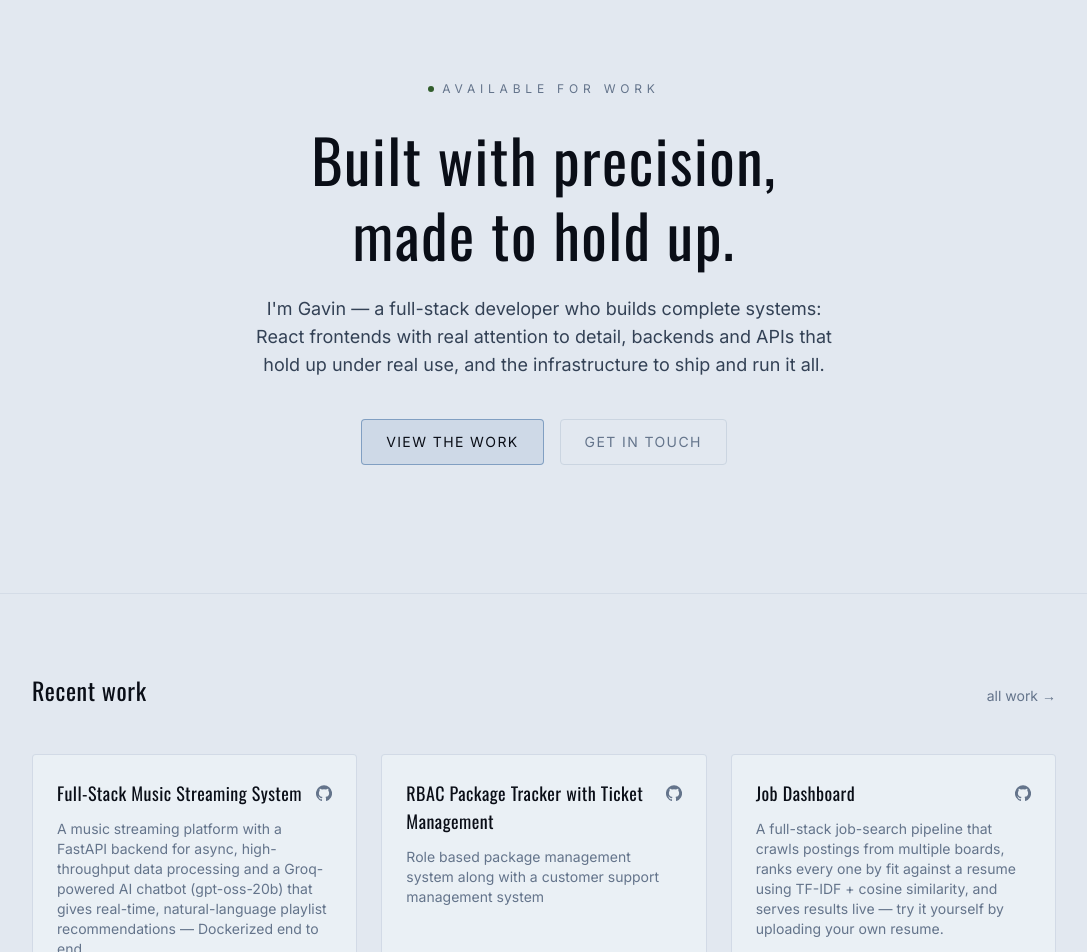
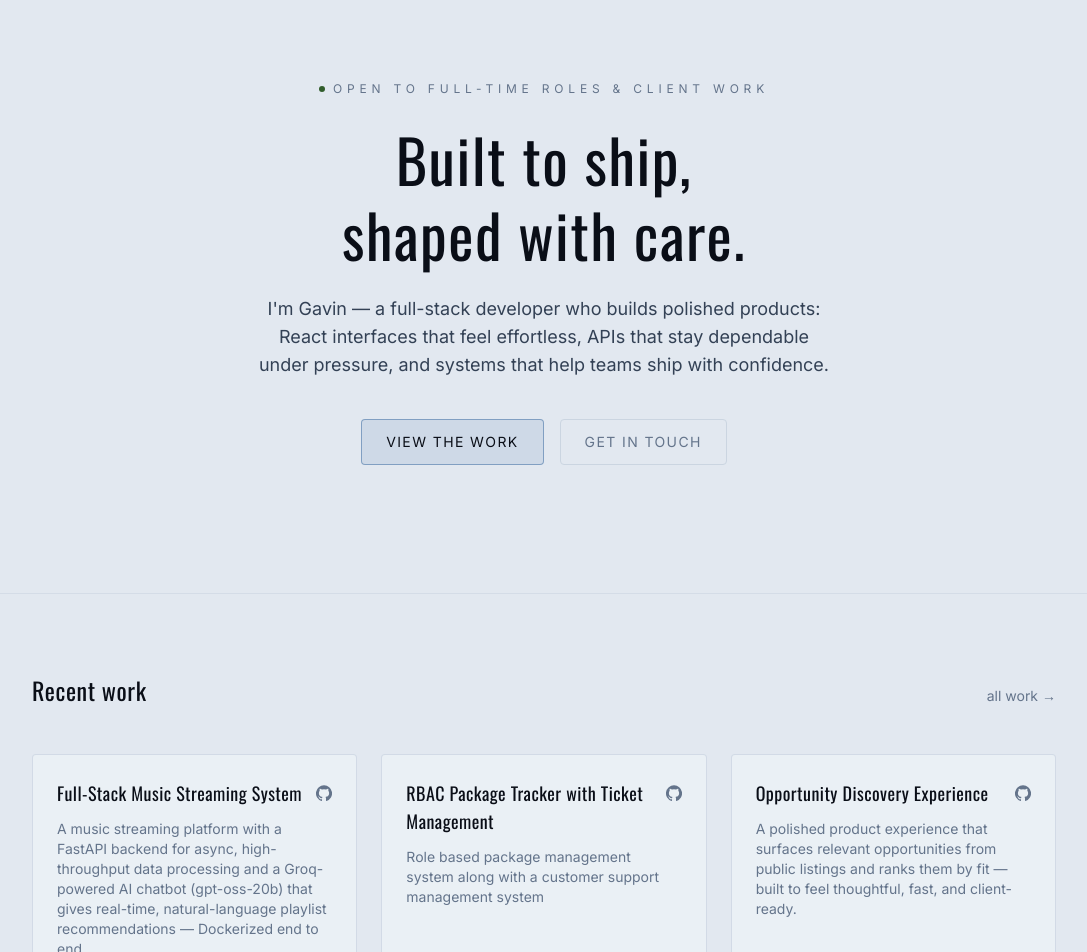
Before and after one commit to geeko452100/specter-ui, a React (Vite) app in the folder react-frontend/: page / in a window 1280 px wide. Shown: the part 140-1092 px from the top of the page, without its empty margins (96-1183 px from the left). Built offline with nearby package versions, Linux system fonts and the light colour scheme; no server answers.

Commit message:
Update navigation labels and enhance descriptions across multiple components for clarity and consistency

```diff
--- a/react-frontend/src/components/Layout.tsx
+++ b/react-frontend/src/components/Layout.tsx
@@ -14,9 +14,9 @@ const links: NavLinkItem[] = [
   { to: '/work', label: 'Work' },
   { to: '/about', label: 'About' },
   { to: '/resume', label: 'Resume' },
-  { to: '/dashboard', label: 'Dashboard' },
+  { to: '/dashboard', label: 'Demo' },
   { to: '/contact', label: 'Contact' },
-  { to: 'https://prairiewebstudio.com', label: "Prairie Web Studio" },
+  { to: 'https://prairiewebstudio.com', label: "Static Sites" },
 ]
 
 function Layout() {
--- a/react-frontend/src/pages/Contact.tsx
+++ b/react-frontend/src/pages/Contact.tsx
@@ -15,7 +15,7 @@ type SubmitState = { status: 'idle' | 'sending' | 'sent' } | { status: 'error';
 function Contact() {
   useSeo({
     title: 'Contact',
-    description: "Get in touch with Gavin Griffith, a full-stack developer available for work.",
+    description: "Get in touch with Gavin Griffith, a full-stack developer open to full-time roles and client work.",
     path: '/contact',
   })
 
@@ -66,7 +66,7 @@ function Contact() {
         Say what you came to say
       </h1>
       <p className="mt-4 text-smoke">
-        Have a project, a question, or feedback on the work? I read
+        Have a role, a project, a question, or feedback on the work? I read
         everything that comes through.
       </p>
 
--- a/react-frontend/src/pages/Dashboard.tsx
+++ b/react-frontend/src/pages/Dashboard.tsx
@@ -26,9 +26,9 @@ type LoadState =
 
 function Dashboard() {
   useSeo({
-    title: 'Job Dashboard',
+    title: 'Product Demo',
     description:
-      'A live job-search dashboard that crawls postings from multiple boards and ranks them by fit against your resume using TF-IDF + cosine similarity.',
+      'A live resume-matching demo — upload a resume and see postings from multiple boards ranked by fit using TF-IDF + cosine similarity.',
     path: '/dashboard',
   })
 
@@ -85,15 +85,19 @@ function Dashboard() {
   if (state.status !== 'ready') {
     return (
       <section className="mx-auto max-w-md px-6 py-24">
-        <p className="text-xs tracking-[0.4em] text-accent uppercase">job dashboard</p>
-        <h1 className="mt-3 font-display text-3xl tracking-wide text-bone sm:text-4xl">Try your resume</h1>
+        <p className="text-xs tracking-[0.4em] text-accent uppercase">product demo</p>
+        <h1 className="mt-3 font-display text-3xl tracking-wide text-bone sm:text-4xl">Try the experience</h1>
         <p className="mt-4 text-smoke">
-          Postings pulled by python-crawler from multiple job boards, ranked against your resume by
-          keyword overlap, computed on the fly. The file is never stored — it's read, scored, and
-          discarded.
+          Upload a resume (PDF or plain text) and watch it get matched live against real postings,
+          ranked by fit with the same TF-IDF pipeline running behind this site. The file is never
+          stored — it's read, scored, and discarded.
         </p>
         <form onSubmit={handleSubmit} className="mt-8 space-y-4">
+          <label htmlFor="resume" className="block text-xs tracking-widest text-dust uppercase">
+            Resume (PDF or text)
+          </label>
           <input
+            id="resume"
             ref={fileInput}
             type="file"
             accept=".txt,.pdf,text/plain,application/pdf"
@@ -106,7 +110,7 @@ function Dashboard() {
             disabled={state.status === 'loading'}
             className="rounded-sm border border-accent/40 bg-accent-dim px-6 py-3 text-sm tracking-widest text-bone uppercase transition-colors duration-300 hover:border-accent hover:bg-accent/20 disabled:cursor-not-allowed disabled:opacity-50"
           >
-            {state.status === 'loading' ? 'Matching…' : 'Find my matches'}
+            {state.status === 'loading' ? 'Matching…' : 'Run the demo'}
           </button>
         </form>
       </section>
@@ -118,7 +122,7 @@ function Dashboard() {
       <div className="flex items-baseline justify-between">
         <div>
           <p className="text-xs tracking-[0.4em] text-accent uppercase">guest</p>
-          <h1 className="mt-3 font-display text-3xl tracking-wide text-bone sm:text-4xl">Job dashboard</h1>
+          <h1 className="mt-3 font-display text-3xl tracking-wide text-bone sm:text-4xl">Opportunity discovery demo</h1>
         </div>
         <button
           type="button"
@@ -129,8 +133,8 @@ function Dashboard() {
         </button>
       </div>
       <p className="mt-4 max-w-xl text-smoke">
-        Postings pulled by python-crawler, ranked by keyword overlap against the resume you uploaded —
-        best fit first.
+        The postings that best match your resume are surfaced first, ranked by fit — a clean
+        interface built for clarity and client-ready polish.
       </p>
 
       <div className="mt-10 flex flex-wrap items-center gap-6">
--- a/react-frontend/src/pages/Home.tsx
+++ b/react-frontend/src/pages/Home.tsx
@@ -22,12 +22,12 @@ const featured = [
     github: 'https://github.com/geeko452100/rbac-package.git'
   },
   {
-    title: 'Job Dashboard',
+    title: 'Opportunity Discovery Experience',
     year: '2026',
     url: 'https://specterui.dev/dashboard',
-    tags: ['Python Web Scraping', 'TF-IDF Matching', 'Cloudflare Workers API', 'React Dashboard', 'Resume Matching'],
+    tags: ['Python Ingestion', 'TF-IDF Matching', 'Cloudflare API', 'React Experience', 'Client-Facing Demo'],
     blurb:
-      'A full-stack job-search pipeline that crawls postings from multiple boards, ranks every one by fit against a resume using TF-IDF + cosine similarity, and serves results live — try it yourself by uploading your own resume.',
+      'A polished product experience that surfaces relevant opportunities from public listings and ranks them by fit — built to feel thoughtful, fast, and client-ready.',
     github:'https://github.com/geeko452100/specter-ui.git'
   },
 ]
@@ -36,7 +36,7 @@ function Home() {
   useSeo({
     title: 'Full-Stack Developer Portfolio',
     description:
-      "Gavin Griffith's full-stack developer portfolio — React and TypeScript frontends, Python and Node.js backends, and the Cloudflare/Postgres infrastructure tying them together.",
+      "Gavin Griffith's portfolio — polished React and TypeScript interfaces, dependable backends, and systems built for clients and teams.",
     path: '/',
   })
 
@@ -45,18 +45,17 @@ function Home() {
       <section className="mx-auto flex max-w-5xl flex-col items-center gap-6 px-6 pt-28 pb-24 text-center sm:pt-36 sm:pb-32">
         <p className="flex items-center gap-2 text-xs tracking-[0.4em] text-dust uppercase">
           <span className="animate-pulse-slow h-1.5 w-1.5 rounded-full bg-link" />
-          Available for work
+          Open to full-time roles &amp; client work
         </p>
         <h1 className="font-display text-4xl leading-tight tracking-wide text-bone sm:text-6xl">
-          Built with precision,
+          Built to ship,
           <br />
-          made to hold up.
+          shaped with care.
         </h1>
         <p className="max-w-xl text-base text-smoke sm:text-lg">
-          I'm Gavin — a full-stack developer who builds complete systems:
-          React frontends with real attention to detail, backends and APIs
-          that hold up under real use, and the infrastructure to ship and
-          run it all.
+          I'm Gavin — a full-stack developer who builds polished products:
+          React interfaces that feel effortless, APIs that stay dependable
+          under pressure, and systems that help teams ship with confidence.
         </p>
         <div className="mt-4 flex flex-wrap items-center justify-center gap-4">
           <Link
@@ -116,8 +115,7 @@ function Home() {
 
       <section className="border-t border-iron/60 px-6 py-20 text-center">
         <p className="mx-auto max-w-2xl font-display text-xl tracking-wide text-smoke italic">
-          "Most sites shout for attention. This one holds still — and lets
-          the weight of what's there do the talking."
+          "Most sites shout for attention. This one lets the work speak with calm confidence."
         </p>
       </section>
     </>
--- a/react-frontend/src/pages/Resume.tsx
+++ b/react-frontend/src/pages/Resume.tsx
@@ -21,10 +21,10 @@ const skills = [
 
 const projects = [
   {
-    title: 'AI-Powered Job Tracker Dashboard',
+    title: 'Opportunity Discovery Experience',
     bullets: [
-      'Built a full-stack job-search pipeline — a polite, rate-limited Python crawler, a Node.js API, and a React dashboard — that scrapes, normalizes, and stores postings from multiple job boards.',
-      'Applied scikit-learn (TF-IDF + cosine similarity) to auto-rank every posting by fit against a skills profile, replacing manual triage.',
+      'Built a full-stack experience that ingests public postings, normalizes them, and presents the strongest matches in a clean, client-friendly interface.',
+      'Applied TF-IDF + cosine similarity to rank results by relevance automatically, making the experience feel focused and useful rather than cluttered.',
     ],
   },
   {
@@ -47,7 +47,7 @@ function Resume() {
   useSeo({
     title: 'Resume',
     description:
-      "Gavin Griffith's resume — full-stack development experience across React, Next.js, FastAPI, Node.js, PostgreSQL, and Cloudflare Workers.",
+      "Gavin Griffith's resume — full-stack development experience building polished products for clients, teams, and modern web experiences.",
     path: '/resume',
   })
 
@@ -57,7 +57,7 @@ function Resume() {
         <div>
           <p className="text-xs tracking-[0.4em] text-accent uppercase">resume</p>
           <h1 className="mt-3 font-display text-3xl tracking-wide text-bone sm:text-4xl">
-            One page, no fluff
+            Built for clients and collaborators
           </h1>
         </div>
         <a
--- a/react-frontend/src/pages/Work.tsx
+++ b/react-frontend/src/pages/Work.tsx
@@ -18,12 +18,12 @@ const projects = [
       'Role-based access control for package tracking and support ticketing — permission-gated data access and a dedicated admin view for managing roles in real time.',
   },
   {
-    title: 'Job Dashboard',
+    title: 'Opportunity Discovery Experience',
     year: '2026',
     url: 'https://specterui.dev/dashboard',
-    tags: ['Python Web Scraping', 'TF-IDF Matching', 'Cloudflare Workers API', 'React Dashboard', 'Resume Matching'],
+    tags: ['Python Ingestion', 'TF-IDF Matching', 'Cloudflare API', 'React Experience', 'Client-Facing Demo'],
     blurb:
-      'A full-stack job-search pipeline that crawls postings from multiple boards, ranks every one by fit against a resume using TF-IDF + cosine similarity, and serves results live — try it yourself by uploading your own resume.',
+      'A polished product experience that surfaces relevant opportunities from public listings and ranks them by fit — built to feel thoughtful, fast, and client-ready.',
   },
 ]
 
@@ -31,7 +31,7 @@ function Work() {
   useSeo({
     title: 'Selected Work',
     description:
-      'Full-stack projects built and shipped — React and TypeScript frontends, FastAPI/Node.js backends, RBAC systems, and a TF-IDF job-matching pipeline.',
+      'Full-stack projects built and shipped — polished web products, dependable backends, and thoughtful interfaces for clients and teams.',
     path: '/work',
   })
 
@@ -39,12 +39,12 @@ function Work() {
     <section className="mx-auto max-w-5xl px-6 py-24">
       <p className="text-xs tracking-[0.4em] text-accent uppercase">selected work</p>
       <h1 className="mt-3 font-display text-3xl tracking-wide text-bone sm:text-4xl">
-        Things I've brought to life
+        Things I've built for people
       </h1>
       <p className="mt-4 max-w-xl text-smoke">
         Full-stack systems, built and shipped end to end — frontends, APIs,
-        databases, and the infrastructure connecting them. Small in scope,
-        solid in execution.
+        databases, and the infrastructure connecting them. Clear in experience,
+        dependable in practice.
       </p>
 
       <div className="mt-14 grid gap-6 sm:grid-cols-2 lg:grid-cols-3">
```
Also changed, not shown: react-frontend/src/pages/About.tsx (+9 -9 lines), 1 other file (tests, documents, lock files or other folders).
